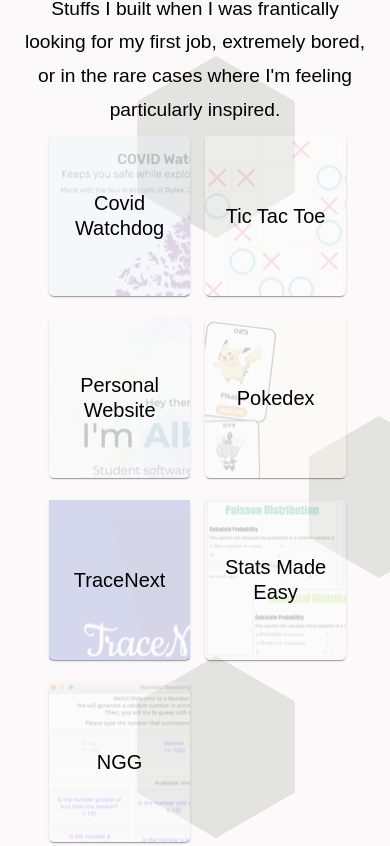
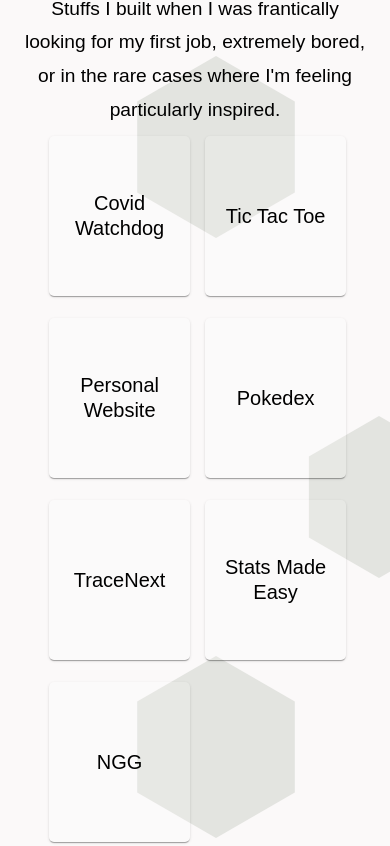
Before and after one commit to albertjlay/personal-website-v2, a React (Create React App) app: page / in a window 390 px wide. Shown: the part 5718-6564 px from the top of the page. Built offline with nearby package versions, Linux system fonts and the light colour scheme; the HTML template or start-up script is replaced by a standard one.

Commit message:
Don't show project images on mobile

```diff
--- a/src/components/sections/Projects.jsx
+++ b/src/components/sections/Projects.jsx
@@ -49,10 +49,6 @@
                     width: '70%',
                     height: '70%',
                     padding: '1em',
-
-                    '&:before': {
-                      opacity: 0.2,
-                    },
                   },
                   '@media (hover: hover) and (pointer: fine)': {
                     '&:hover .project-circle': {
```
